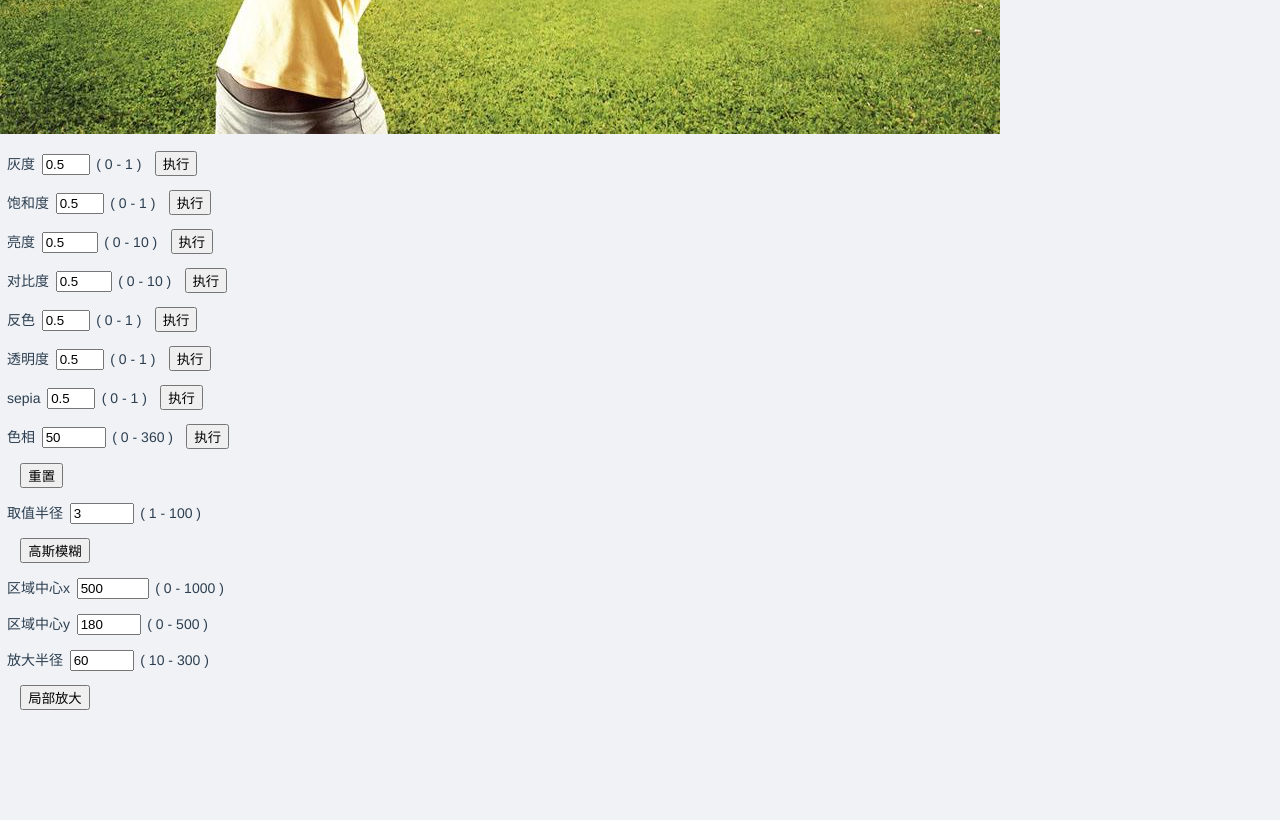
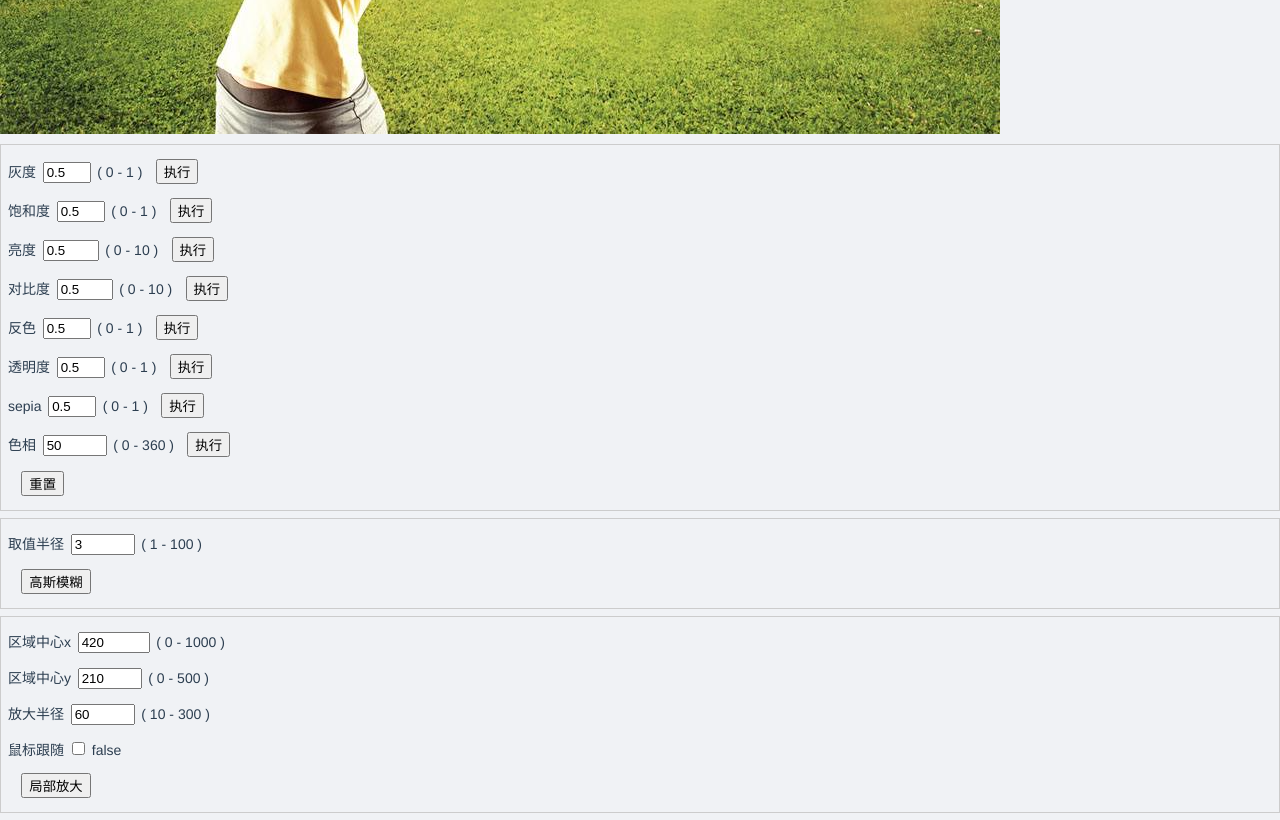
Before and after one commit to gyrate/visual, a Vue app: page /#/image-filter in a window 1280 px wide. Shown: the part 460-1280 px from the top of the page. Before the commit the page ends 1184 px from the top, so only its background shows below. Built offline with nearby package versions, Linux system fonts and the light colour scheme.

Commit message:
image filter

```diff
--- a/src/utils/imageFilter.js
+++ b/src/utils/imageFilter.js
@@ -122,51 +122,44 @@ export function gaussianBlur(pixels, width, height, radius = 3, sigma = radius /
   return pixels;
 }
 
-//放大镜
-export function magnifer(pixels, width, height, radius = 3, {magniferR, centerX, centerY}){
+/**
+ * 放大镜
+ * @param pixels
+ * @param width
+ * @param height
+ * @param zoom 放大倍数
+ * @param magniferR 放大区域半径
+ * @param centerX
+ * @param centerY
+ * @returns {*}
+ */
+export function magnifer(pixels, width, height, zoom = 2, {magniferR, centerX, centerY}){
 
-  const sigma = radius / 3
+  let orgPixels = [...pixels]
 
-  const {matrix, sum} = gaussianMatrix(radius, sigma);
-  // x 方向一维高斯运算
-  for(let y = 0; y < height; y++) {
-    for(let x = 0; x < width; x++) {
-      // let r = 0,
-      //   g = 0,
-      //   b = 0;
+  for (let y = 0; y < height; y++) {
+    for (let x = 0; x < width; x++) {
 
-      const len = Math.sqrt((x-centerX)**2 + (y-centerY)**2)
-      if (len > magniferR) {
-        continue
+      const len = Math.hypot((x - centerX), (y - centerY))
+      if (len < magniferR) {
+        let n_x = parseInt((x - centerX) / zoom + centerX)
+        // let n_x = x
+        let n_y = parseInt((y - centerY) / zoom + centerY)
+        // let n_y = y
+        let n_i = (n_y * width + n_x) * 4;
+        let r = orgPixels[n_i]
+        let g = orgPixels[n_i + 1]
+        let b = orgPixels[n_i + 2]
+
+        const i = (y * width + x) * 4
+        pixels[i] = r;
+        pixels[i + 1] = g;
+        pixels[i + 2] = b;
       }
 
-      //todo:如何放大
-      const i = (y * width + x) * 4;
-      pixels[i] = 255 / sum;
-      pixels[i + 1] = 0 / sum;
-      pixels[i + 2] = 0 / sum;
     }
   }
 
-  // y 方向一维高斯运算
-  for(let x = 0; x < width; x++) {
-    for(let y = 0; y < height; y++) {
-      // let r = 0,
-      //   g = 0,
-      //   b = 0;
-
-      const len = Math.sqrt((x-centerX)**2 + (y-centerY)**2)
-      if (len > magniferR) {
-        continue
-      }
-
-      //todo:如何放大
-      const i = (y * width + x) * 4;
-      pixels[i] = 0 / sum;
-      pixels[i + 1] = 255 / sum;
-      pixels[i + 2] = 0 / sum;
-    }
-  }
   return pixels;
 
 }
--- a/src/views/ImageFilter.vue
+++ b/src/views/ImageFilter.vue
@@ -1,41 +1,48 @@
 <template>
   <div class="image-filter">
 
-    <section>
+    <div>
       <h1 class="title">滤镜</h1>
       <canvas width="500" height="500" ref="canvas1"></canvas>
-      <div class="tool">
 
-        <div class="tool-section" v-for="(item,key) in filterMap" :key="key">
+      <section>
+        <div class="field" v-for="(item,key) in filterMap" :key="key">
           <label>{{ item.text }}</label>
           <input type="number" :min="item.min" :max="item.max" v-model="item.value"/>
           <span>( {{item.min}} - {{item.max}} )</span>
           <input type="button" @click="refreshFilter(key)" value="执行">
         </div>
-        <div  class="tool-section">
+        <div  class="field">
           <input type="button" @click="initFilter" value="重置">
         </div>
+      </section>
 
-        <div class="tool-section" v-for="(item,key) in gaussMap" :key="`gaussMap_${key}`">
+      <section>
+        <div class="field" v-for="(item,key) in gaussMap" :key="`gaussMap_${key}`">
           <label>{{ item.text }}</label>
           <input type="number" :min="item.min" :max="item.max" v-model="item.value"/>
           <span>( {{item.min}} - {{item.max}} )</span>
         </div>
-        <div  class="tool-section">
+        <div  class="field">
           <input type="button" @click="setGauss" value="高斯模糊">
         </div>
+      </section>
 
-        <div class="tool-section" v-for="(item,key) in magniferMap" :key="`magnifer_${key}`">
+      <section>
+        <div class="field" v-for="(item,key) in magniferMap" :key="`magnifer_${key}`">
           <label>{{ item.text }}</label>
           <input type="number" :min="item.min" :max="item.max" v-model="item.value"/>
           <span>( {{item.min}} - {{item.max}} )</span>
         </div>
-        <div  class="tool-section">
+        <div class="field">
+          <label>鼠标跟随 <input type="checkbox" v-model="moveFollow" /></label> {{moveFollow}}
+        </div>
+        <div  class="field">
           <input type="button" @click="setMagnifer" value="局部放大">
         </div>
+      </section>
 
-      </div>
-    </section>
+    </div>
 
   </div>
 </template>
@@ -67,10 +74,11 @@ export default {
         // sigma: {value: 1, min: 1,max: 100, text:'标准方差'},
       },
       magniferMap:{
-        x:{value: 500, min:0, max: 1000, text: '区域中心x'},
-        y:{value: 180, min:0, max: 500, text: '区域中心y'},
+        x:{value: 420, min:0, max: 1000, text: '区域中心x'},
+        y:{value: 210, min:0, max: 500, text: '区域中心y'},
         radius: {value: 60, min: 10, max: 300, text: '放大半径'}
       },
+      moveFollow: false,
       orgImageDataArr: []
     }
   },
@@ -84,8 +92,8 @@ export default {
       this.initFilter()
 
       this.$refs['canvas1'].addEventListener('mousemove', (e)=>{
-        // console.log(e.clientX + ',' + e.clientY)
-        this.setMagnifer(e)
+        console.log(e.clientX + ',' + e.clientY)
+        this.moveFollow && this.setMagnifer(e)
       })
     },
 
@@ -96,7 +104,7 @@ export default {
       const imageData = context.getImageData(0, 0, canvas.width, canvas.height)
       const {radius, sigma} = this.gaussMap
 
-      magnifer(imageData.data,  canvas.width, canvas.height, parseFloat(radius.value))
+      gaussianBlur(imageData.data,  canvas.width, canvas.height, parseFloat(radius.value))
       canvas.width = imageData.width;
       canvas.height = imageData.height;
       context.putImageData(imageData, 0, 0);
@@ -111,13 +119,15 @@ export default {
 
       const imageData = new ImageData(new Uint8ClampedArray(this.orgImageDataArr),canvas.width, canvas.height)
 
-      const {radius} = this.magniferMap
+      const {radius, x, y} = this.magniferMap
       const {clientX, clientY} = event
 
-      magnifer(imageData.data, canvas.width, canvas.height, parseFloat(radius.value), {
+      magnifer(imageData.data, canvas.width, canvas.height, 1.2, {
         magniferR: radius.value,
         centerX: clientX,
-        centerY: clientY
+        centerY: clientY,
+        // centerX: x.value,
+        // centerY: y.value
       })
       canvas.width = imageData.width;
       canvas.height = imageData.height;
@@ -171,6 +181,15 @@ export default {
 <style lang="scss">
 .image-filter {
 
+  section{
+    margin: 0.5em 0;
+    padding: .5em;
+    border: 1px solid #ccc;
+
+    .field{
+      padding: 0.5em 0;
+    }
+  }
   input[type=number] {
     margin: 0 0.5em;
   }
@@ -181,13 +200,6 @@ export default {
     padding: .5em;
     font-size: 16px;
   }
-  .tool{
-    padding: .5em;
-
-    &-section{
-      padding: 0.5em 0;
-    }
-  }
 
   canvas {
 
```
